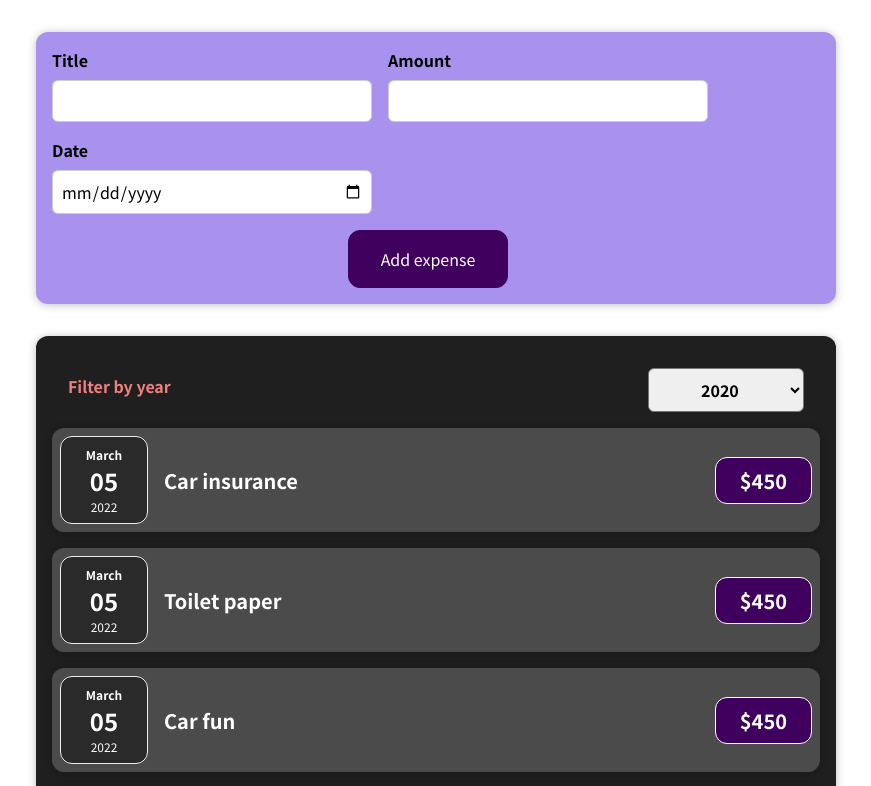
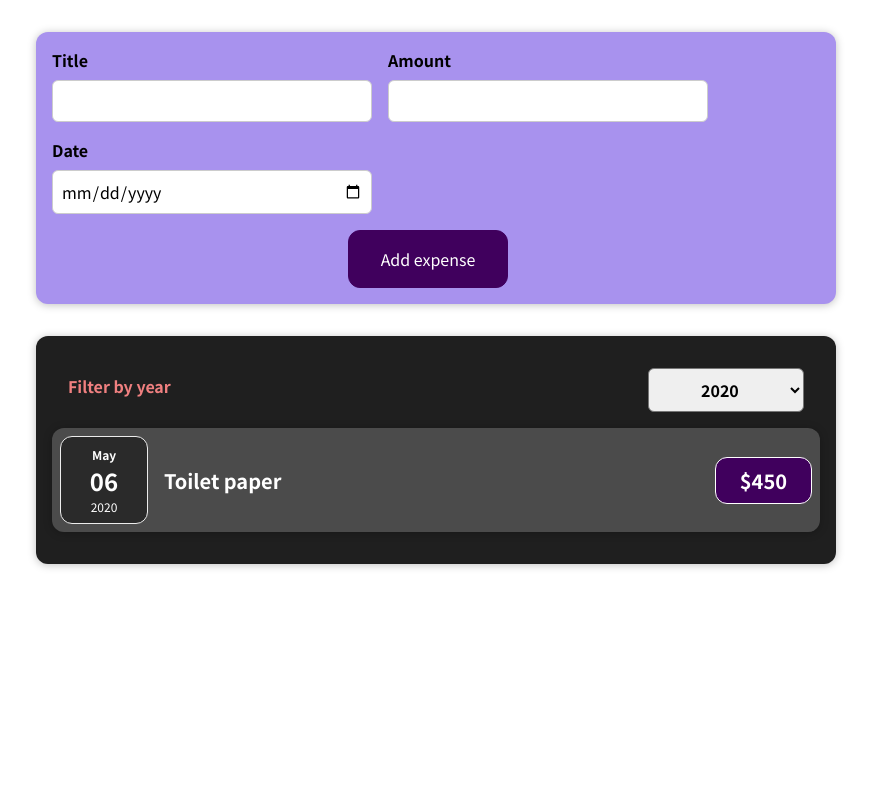
Before and after one commit to PrakatNeupane/expense-tracker-1, a React (Create React App) app: page / in a window 1280 px wide. Shown: the top 786 px of the page, without its empty margins (204-1075 px from the left). Built offline with nearby package versions, Linux system fonts and the light colour scheme.

Commit message:
displaying selected expenses according to the date selected. created a new array in Expenses and filtered the original array that has the selected date and displayed that array

```diff
--- a/src/App.js
+++ b/src/App.js
@@ -1,53 +1,51 @@
-import React from 'react'; // You can simply import this in all the files with JSX code just so that you remember what happens behind the hood
+import React, { useState } from 'react'; // You can simply import this in all the files with JSX code just so that you remember what happens behind the hood
 import { Expenses } from './components/Expenses/Expenses';
 import { NewExpense } from './components/NewExpense/NewExpense';
-
-const App = () => {
-
-  const addExpenseHandler = (expense) => {
-
-
-    console.log(expense);
-  }
-
-
-
-  const expenses = [
+const DUMMY_EXPENSES = [
   {
     id: 'e1',
     title: 'Car insurance',
-      date: new Date(),
+    date: new Date('2021/4/5'),
     amount: 450,
   },
   {
     id: 'e2',
     title: 'Toilet paper',
-      date: new Date(),
+    date: new Date('2020/5/6'),
     amount: 450,
   },
   {
     id: 'e3',
     title: 'Car fun',
-      date: new Date(),
+    date: new Date('2019/9/4'),
     amount: 450,
   },
   {
     id: 'e4',
     title: 'food insurance',
-      date: new Date(),
+    date: new Date('2022/1/2'),
     amount: 450,
   },
-    {
-      id: 'e5',
-      title: 'Car insurance',
-      date: new Date(),
-      amount: 450,
+
+]
+const App = () => {
+  const [expenses, setExpenses] = useState(DUMMY_EXPENSES)
+  // here our state is depending on the previous state as well
+  // meaning we want some data already displayed on the expenses list
+  // so initiall the state value is the static dummy data and we depend on this data as well
+  // instead of doing setExpenses[expense, ...expenses], we do the following
+  const addExpenseHandler = (expense) => {
+    setExpenses(prevExpenses => {
+      return [expense, ...expenses]
+    })
   }
-  ]
 
   return (
     <div>
+      {/* taking in the form data */}
       <NewExpense onAddExpense={addExpenseHandler} />
+
+      {/* displaying the received data */}
       <Expenses items={expenses} />
     </div>
 
--- a/src/components/Expenses/Expenses.js
+++ b/src/components/Expenses/Expenses.js
@@ -9,32 +9,26 @@ export const Expenses = ({ items }) => {
   const [filteredYear, setFilteredYear] = useState('2020')
   const filterChangeHandler = (selectedYear) => {
     setFilteredYear(selectedYear)
-    console.log(filteredYear);
   }
+  const filteredExpenses = items.filter(expense => {
+    return expense.date.getFullYear().toString() === filteredYear;
+  })
+
+
   return (
 
     <Card className="expenses">
-      <ExpensesFilter selected={filteredYear} changeDate={filterChangeHandler}></ExpensesFilter>
-      <ExpenseItem
-        title={items[0].title}
-        date={items[0].date}
-        amount={items[0].amount}
-      />
-      <ExpenseItem
-        title={items[1].title}
-        date={items[1].date}
-        amount={items[1].amount}
-      />
-      <ExpenseItem
-        title={items[2].title}
-        date={items[2].date}
-        amount={items[2].amount}
-      />
-      <ExpenseItem
-        title={items[3].title}
-        date={items[3].date}
-        amount={items[3].amount}
-      />
+      <ExpensesFilter selected={filteredYear} changeDate={filterChangeHandler} />
+
+      {/* Displaying expense items list */}
+      {filteredExpenses.map(expense =>
+        <ExpenseItem
+          key={expense.id}
+          title={expense.title}
+          date={expense.date}
+          amount={expense.amount}
+        />)}
+
     </Card>
 
   );
```
Also changed, not shown: src/components/NewExpense/ExpensesFilter.css (deleted, +0 -24 lines), 1 other file (tests, documents, lock files or other folders). Lines whose indentation alone changed are shown as unchanged.
